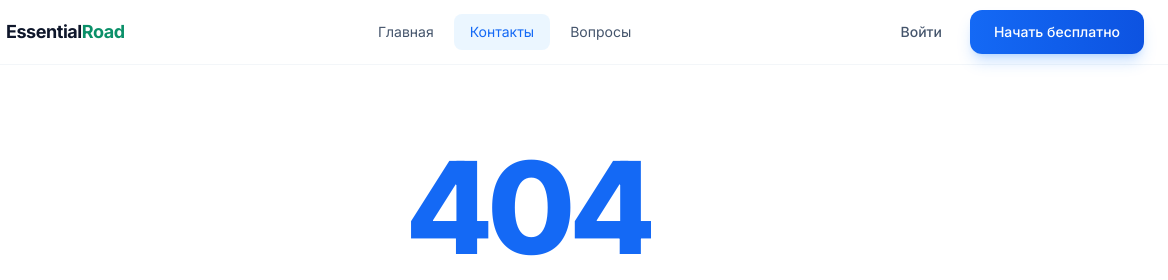
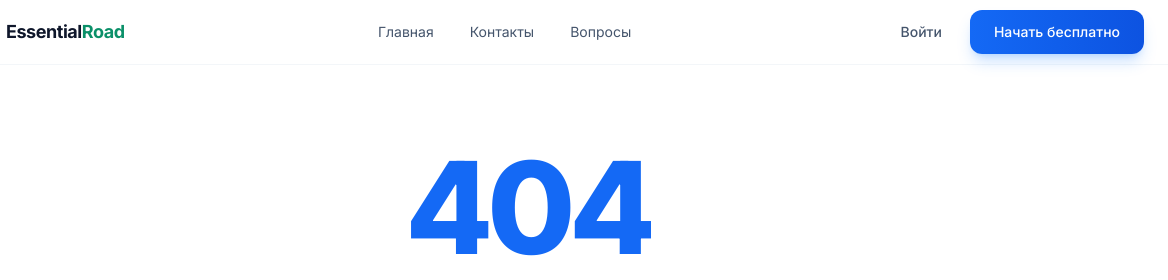
Before and after one commit to yurikses/frontend-essentialroad, a website: page 404.html in a window 1280 px wide. Shown: the top 280 px of the page, 112-1280 px from the left. Drawn offline with nearby package versions, Linux system fonts and the light colour scheme.

Commit message:
fix: 404 page ui fix

```diff
--- a/404.html
+++ b/404.html
@@ -48,7 +48,7 @@
                         >
                         <a
                             href="about.html"
-                            class="px-4 py-2 text-sm hover:text-brand-600 bg-brand-100/50 text-brand-600 transition-colors rounded-lg hover:bg-brand-50/50"
+                            class="px-4 py-2 text-sm text-slate-600 hover:text-brand-600 transition-colors rounded-lg hover:bg-brand-50/50"
                             >Контакты</a
                         >
                         <a
```
